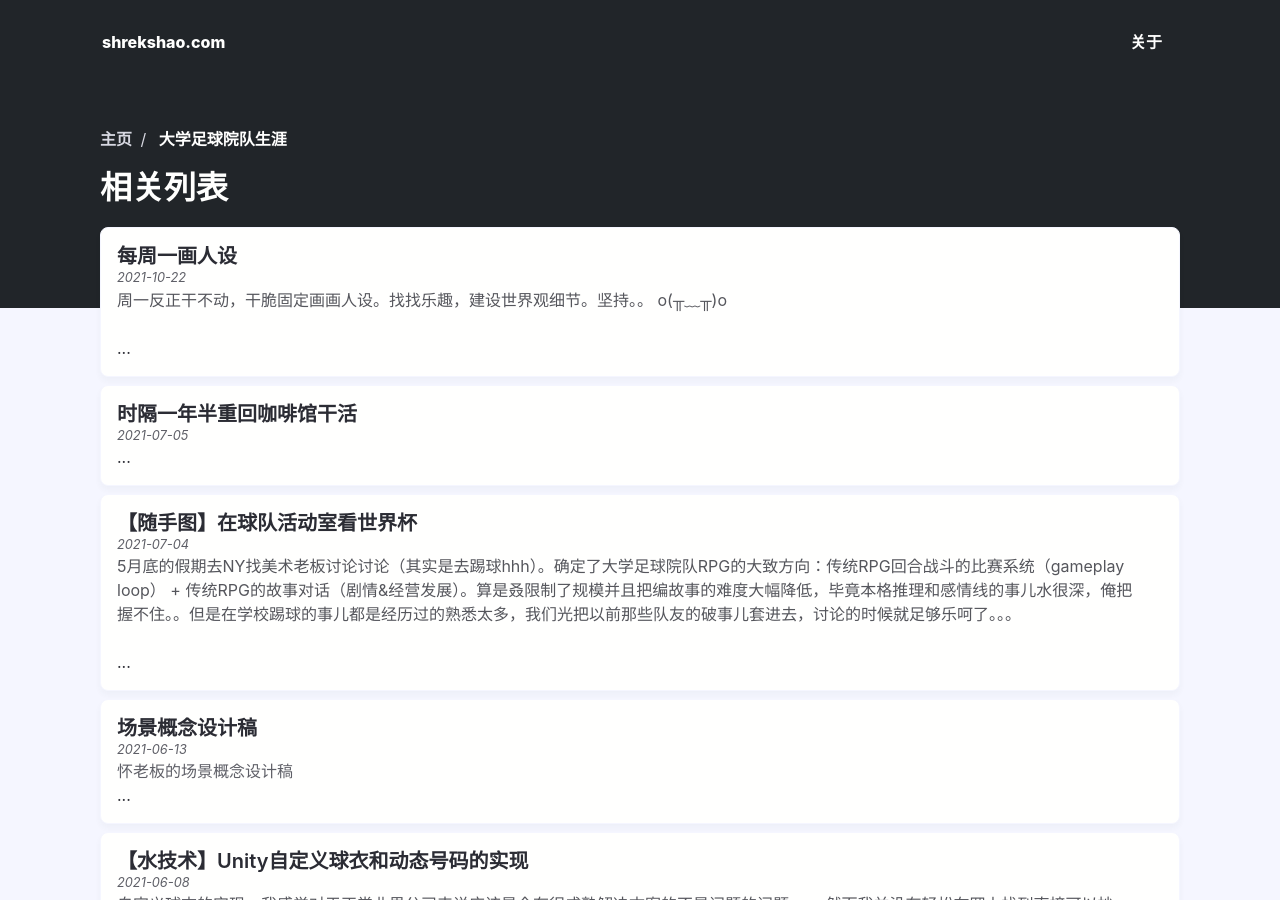
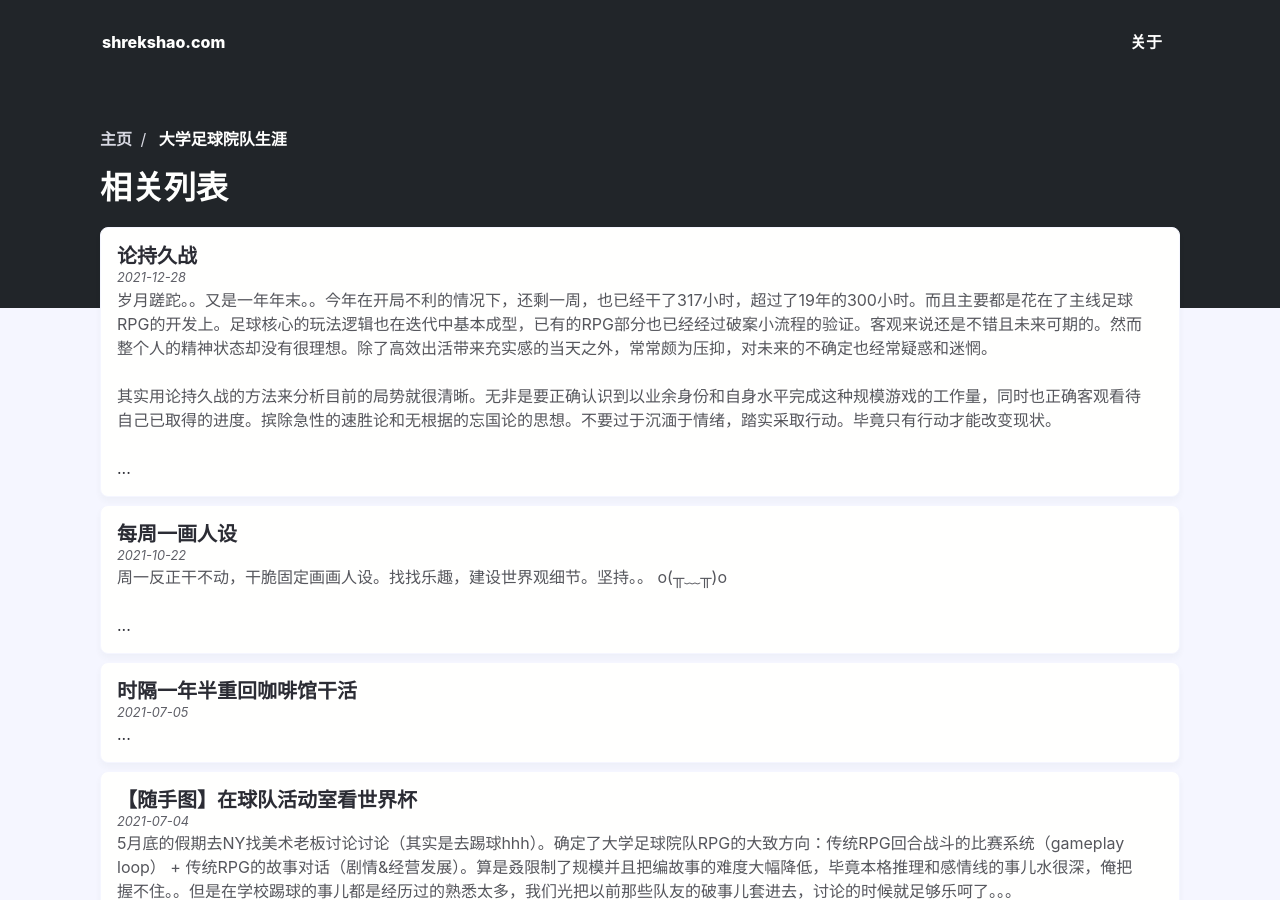
Before and after one commit to shrekshao/studio, a Jekyll site: the page built from _games/college-soccer.md, in a window 1280 px wide and 900 px high. Built offline with Jekyll 4.4.1, drawn with Linux system fonts in a browser that asks for light colours.

Commit message:
wip: lcjz

```diff
--- a/Gemfile
+++ b/Gemfile
@@ -29,3 +29,5 @@ end
 
 # Performance-booster for watching directories on Windows
 gem "wdm", "~> 0.1.1", :install_if => Gem.win_platform?
+
+gem "webrick", "~> 1.7"
--- a/_includes/article-card.html
+++ b/_includes/article-card.html
@@ -1,5 +1,9 @@
 <div class="column col-12">
-  <a href="{{ site.baseurl}}{{ post.url }}">
+  {% if post.direct-link %}
+  <a href="{{ post.direct-link }}">
+  {% else %}
+  <a href="{{ site.baseurl }}{{ post.url }}">
+  {% endif %}
     <div class="card card-link my-1" itemprop="blogPosts" itemscope="" itemtype="http://schema.org/BlogPosting">
       <div class="card-body">
         <div class="columns col-x-align">
@@ -21,7 +25,6 @@
                 <p class="text-dark text-small mb-0">Written by <span class="text-primary">{{ post_author.name }}</span></p>
               </div>
             </div>
-            {% else %}
             {% endif %}
 
           </div>
--- /dev/null
+++ b/_posts/college-soccer/2021-12-28-lunchijiuzhan.md
@@ -0,0 +1,16 @@
+---
+layout: post
+categories: college-soccer
+tag: blog
+title: "论持久战"
+---
+
+岁月蹉跎。。又是一年年末。。今年在开局不利的情况下，还剩一周，也已经干了317小时，超过了19年的300小时。而且主要都是花在了主线足球RPG的开发上。足球核心的玩法逻辑也在迭代中基本成型，已有的RPG部分也已经经过破案小流程的验证。客观来说还是不错且未来可期的。然而整个人的精神状态却没有很理想。除了高效出活带来充实感的当天之外，常常颇为压抑，对未来的不确定也经常疑惑和迷惘。
+
+其实用论持久战的方法来分析目前的局势就很清晰。无非是要正确认识到以业余身份和自身水平完成这种规模游戏的工作量，同时也正确客观看待自己已取得的进度。摈除急性的速胜论和无根据的忘国论的思想。不要过于沉湎于情绪，踏实采取行动。毕竟只有行动才能改变现状。
+
+
+
+<!--more-->
+
+TODO
```
Also changed, not shown: Gemfile.lock.
